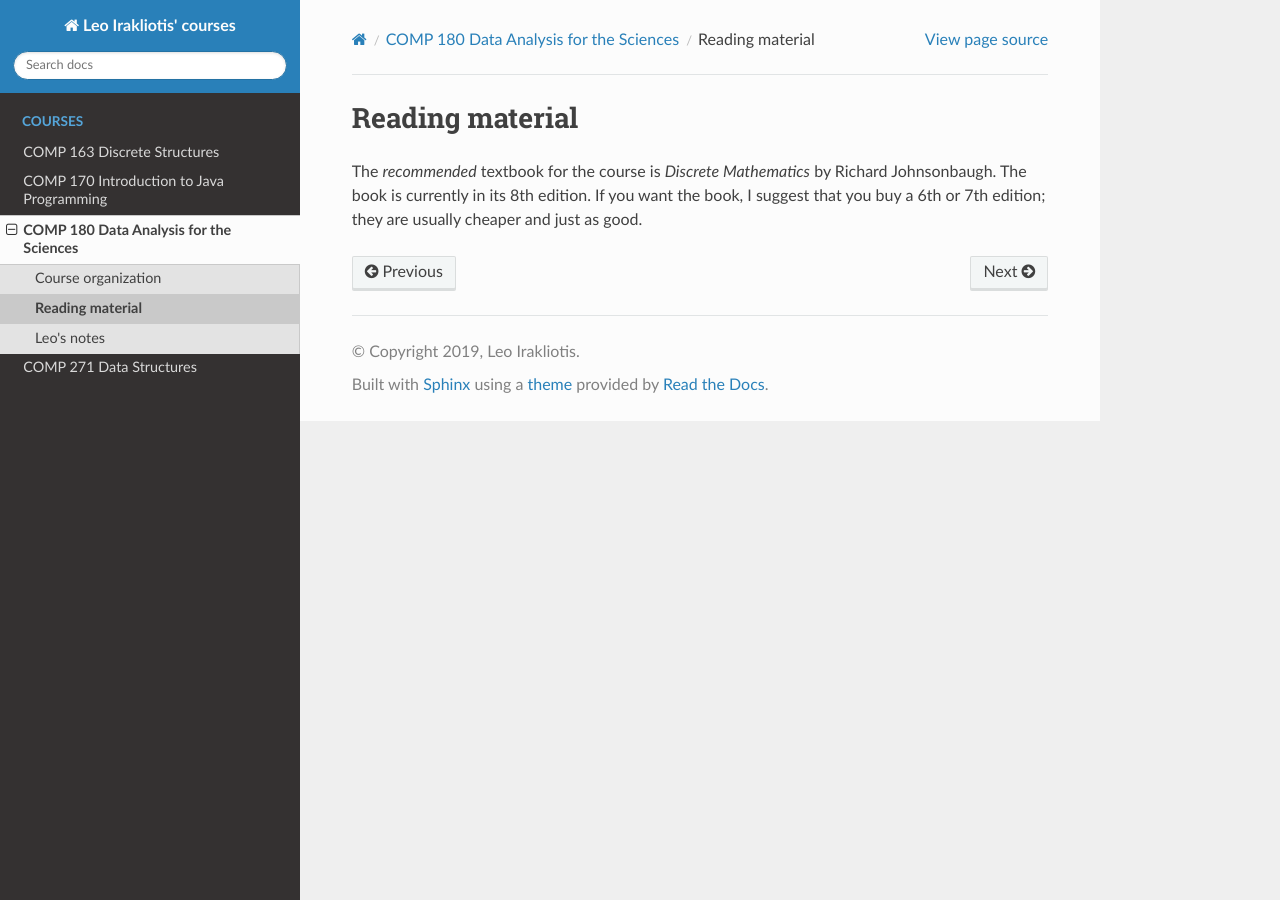
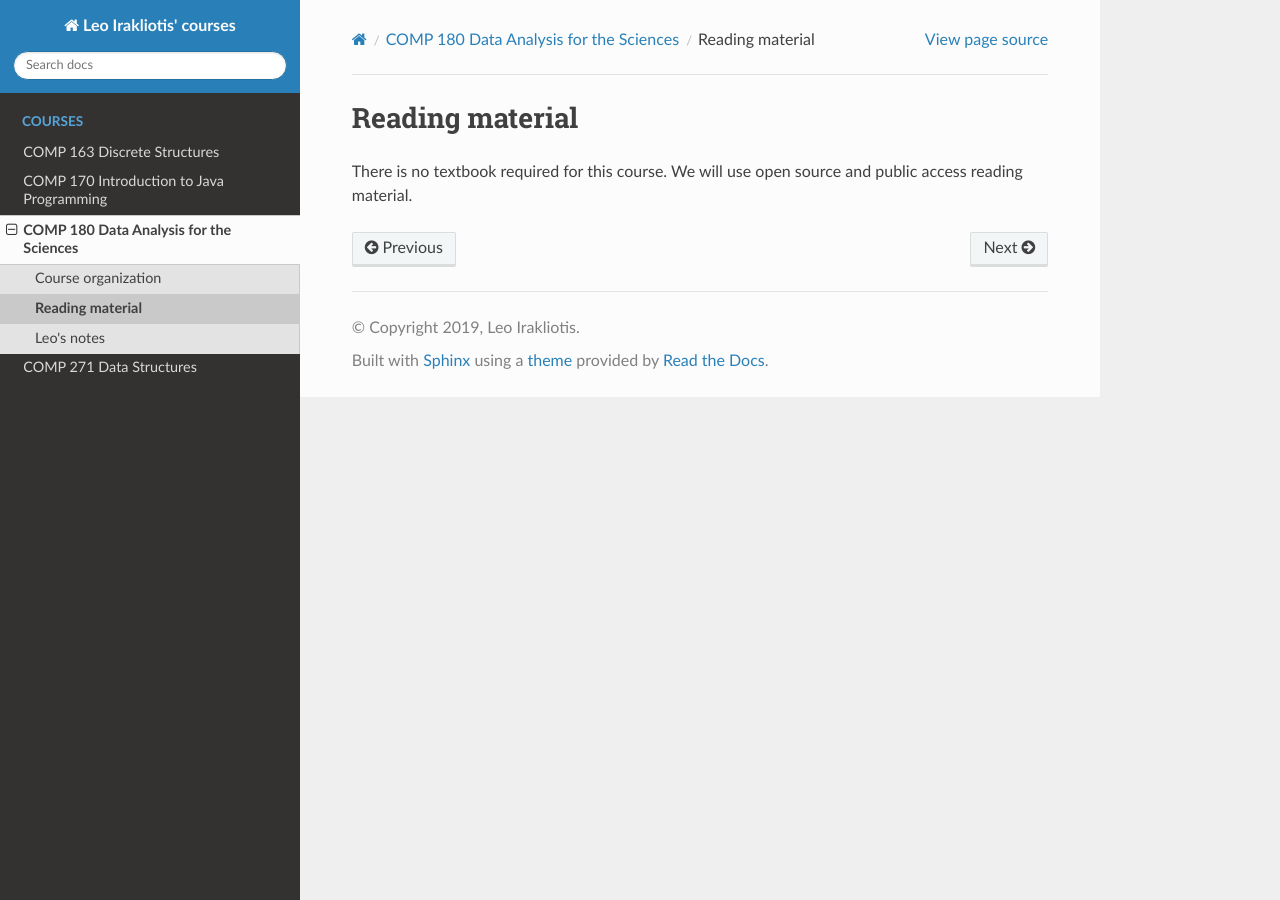
Before and after one commit to sleepyjaree/cdp, a Sphinx documentation site: the page built from source/COMP180/reading.rst, in a window 1280 px wide. Built offline with Sphinx 7.4.7 and the Read the Docs theme 2.0.0, drawn with Linux system fonts in a browser that asks for light colours; pages that are not in the unit, such as notebooks, are missing from menus.

```diff
--- a/source/COMP180/reading.rst
+++ b/source/COMP180/reading.rst
@@ -1,4 +1,4 @@
 Reading material
 ----------------
 
-The *recommended* textbook for the course is *Discrete Mathematics* by Richard Johnsonbaugh. The book is currently in its 8th edition. If you want the book, I suggest that you buy a 6th or 7th edition; they are usually cheaper and just as good.
+There is no textbook required for this course. We will use open source and public access reading material.
```
